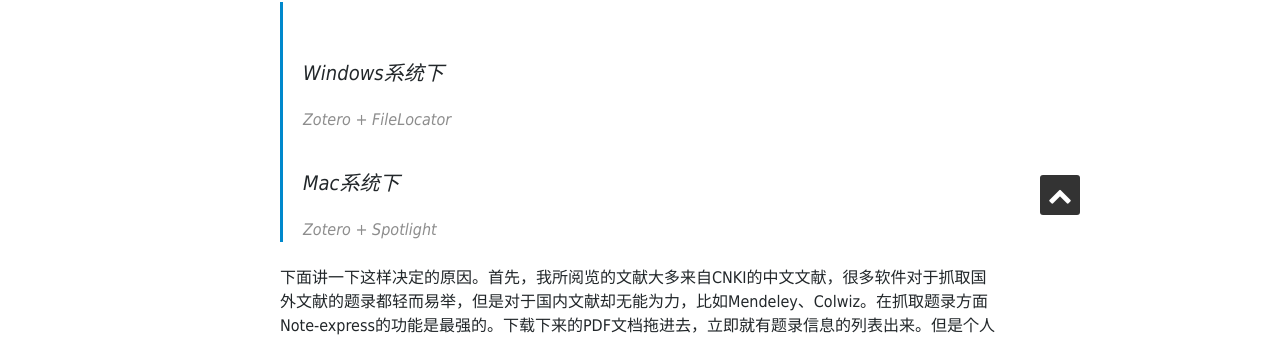
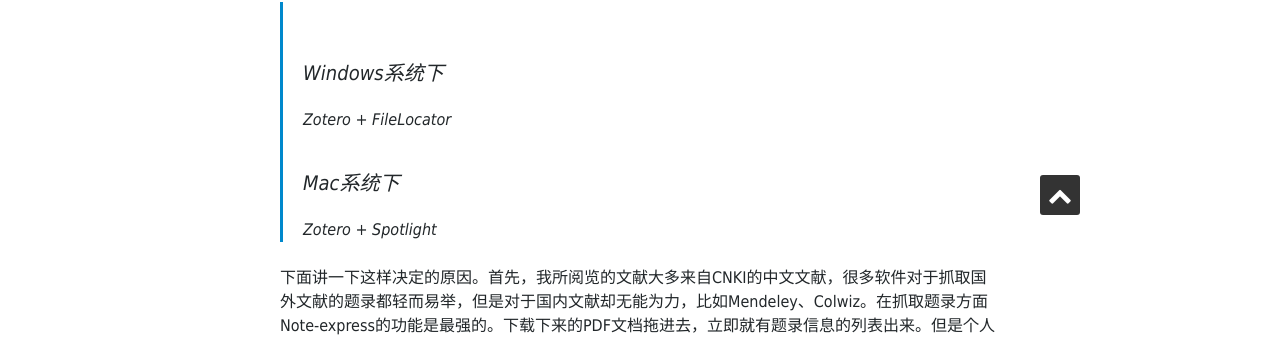
Before and after one commit to fantaghiro/fantaghiro.github.io, a Jekyll site: the page built from _posts/2014-02-20-Reference-Management.markdown, in a window 1280 px wide. Shown: the part 575-912 px from the top of the page. Built offline with Jekyll 4.4.1, drawn with Linux system fonts in a browser that asks for light colours; nearby versions of some CDN libraries; some web fonts are replaced.

Commit message:
Update style.css

```diff
--- a/themes/violet/css/style.css
+++ b/themes/violet/css/style.css
@@ -490,7 +490,7 @@ a:hover {
     font-style: italic;
 }
 .main-article blockquote p {
-    color: #8d8d8d;
+    color: #22272A;
 }
 .main-article img {
     margin: 20px 0 24px 0;
```
